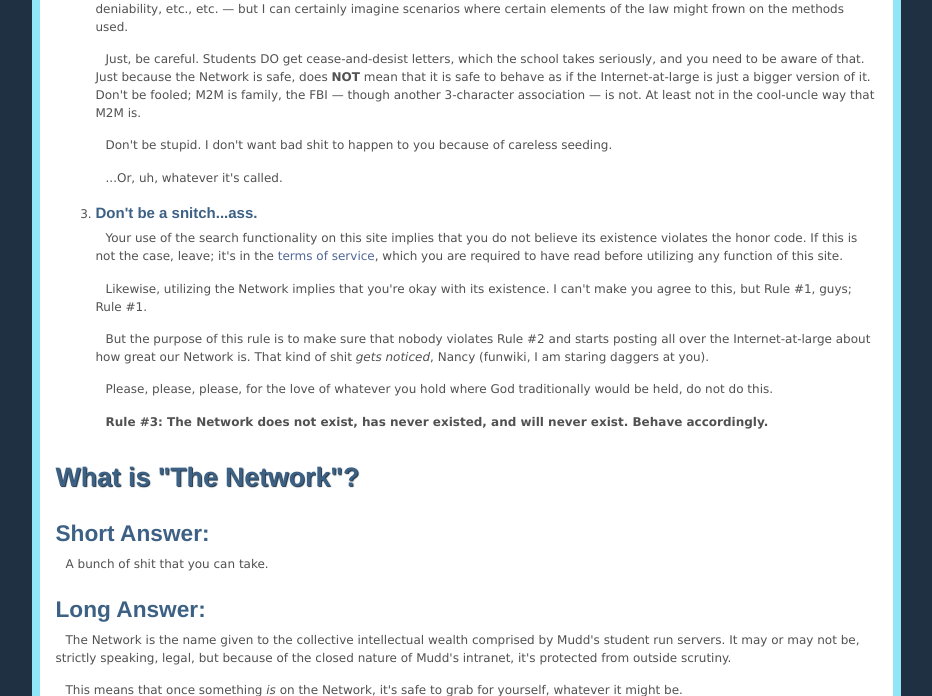
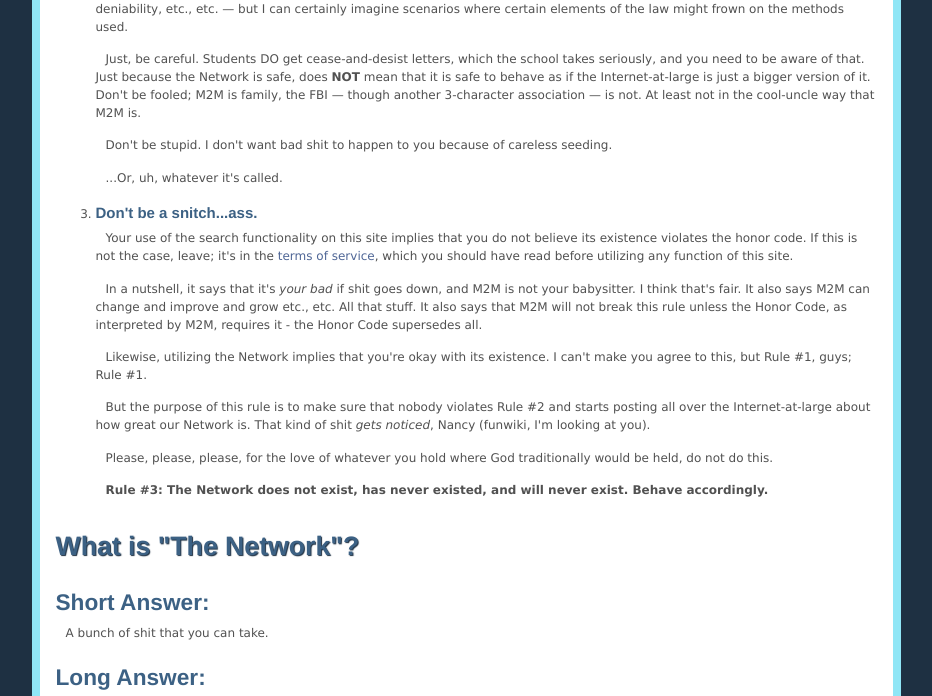
Before and after one commit to blampe/M2M, a Django app: template m2m/templates/faq/basic.html in a window 1280 px wide. Shown: the part 656-1352 px from the top of the page, without its empty margins (174-1106 px from the left). Run offline with Django 3.2, Linux system fonts and the light colour scheme; the template is opened without the code that fills it: most values are stand-ins (such as "Sample title", 1, 10 or a date in 2020); form fields are guessed from the names that the template uses; parts of the project's set-up code (start-up, migrations or seed data) failed here and were passed over.

Commit message:
summary of ToS added to the basic page

```diff
--- a/m2m/templates/faq/basic.html
+++ b/m2m/templates/faq/basic.html
@@ -52,12 +52,16 @@
 						<p> Your use of the search functionality on this site implies that you do not believe its
 						existence violates the honor code. If this is not the case, leave; it's in the
 						<a href="{%url faq.views.serviceTerms%}">terms of service</a>,
-						which you are required to have read before utilizing any function of this site.</p>
+						which you should have read before utilizing any function of this site.</p>
+						<p> In a nutshell, it says that it's <em>your bad</em> if shit goes down, and M2M is not
+						your babysitter. I think that's fair. It also says M2M can change and improve and grow etc.,
+						etc. All that stuff. It also says that M2M will not break this rule unless the Honor Code,
+						as interpreted by M2M, requires it - the Honor Code supersedes all.
 						<p> Likewise, utilizing the Network implies that you're okay with its existence. I can't
 						make you agree to this, but Rule #1, guys; Rule #1.</p>
 						<p> But the purpose of this rule is to make sure that nobody violates Rule #2 and starts posting
 						all over the Internet-at-large about how great our Network is. That kind of shit <em>gets noticed</em>,
-						Nancy (funwiki, I am staring daggers at you). </p>
+						Nancy (funwiki, I'm looking at you). </p>
 						<p> Please, please, please, for the love of whatever you hold where God traditionally would be held,
 						do not do this.</p>
 						<p><strong> Rule #3: The Network does not exist, has never existed, and will never exist. Behave accordingly.</strong></p>
```
